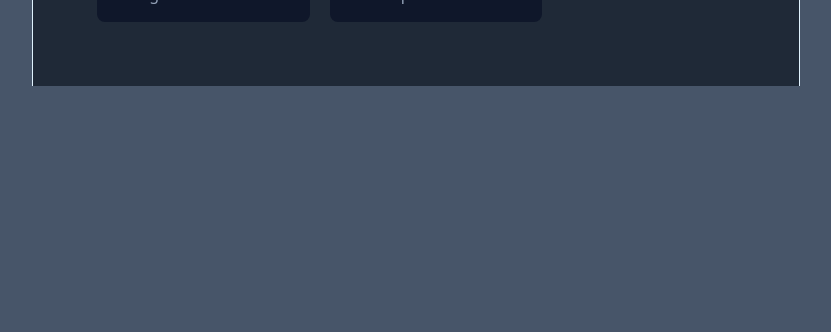
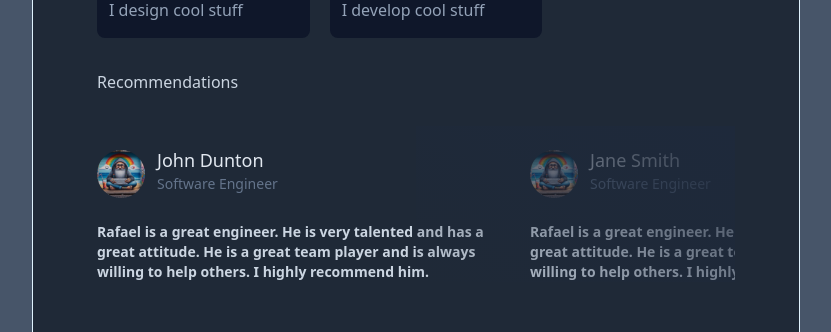
Before and after one commit to rafaelflorespereira/rafael-portfoli, a Next.js app: page / in a window 1280 px wide. Shown: the part 1118-1450 px from the top of the page, without its empty margins (224-1055 px from the left). Before the commit the page ends 1204 px from the top, so only its background shows below. Built offline with nearby package versions, Linux system fonts and the light colour scheme.

Commit message:
added recommendations

```diff
--- a/app/page.tsx
+++ b/app/page.tsx
@@ -2,6 +2,7 @@ import Experience from "./ui/experience";
 import Header from "./sections/header";
 import ImagesSection from "./sections/images-section";
 import Rewards from "./sections/rewards";
+import Recommendations from "./sections/recommendations";
 
 export default function Home() {
   return (
@@ -11,7 +12,7 @@ export default function Home() {
       <Experience />
       <Rewards />
       {/* Education Section (Articles) */}
-      {/* Recommendations */}
+      <Recommendations />
       {/* Contact me section */}
       {/* Footer Section */}
     </main>
--- a/app/sections/header.tsx
+++ b/app/sections/header.tsx
@@ -1,6 +1,6 @@
 import Image from "next/image";
 import Button from "@/app/ui/components/button";
-import profilePic from "@/public/Designer.jpeg";
+import profilePic from "@/public/profile-picture.jpeg";
 
 export default function Header() {
   return (
@@ -15,8 +15,9 @@ export default function Header() {
       />
       <h1 className="text-2xl m-2">Rafael Flores Pereira</h1>
       <h2 className="text-xs">Software Engineer</h2>
+      <h2 className="text-xs">React &bull; Nodejs &bull; Typescript</h2>
       <Button />
-      {/* Social */}
+      {/* Social media links*/}
     </section>
   );
 }
--- /dev/null
+++ b/app/sections/recommendations.tsx
@@ -0,0 +1,57 @@
+import Image from "next/image";
+import Img1 from "@/public/Image-1.jpeg";
+export default function Recommendations() {
+  const recommendations = [
+    {
+      image: Img1,
+      name: "John Dunton",
+      title: "Software Engineer",
+      message:
+        "Rafael is a great engineer. He is very talented and has a great attitude. He is a great team player and is always willing to help others. I highly recommend him.",
+    },
+    {
+      image: Img1,
+      name: "Jane Smith",
+      title: "Software Engineer",
+      message:
+        "Rafael is a great engineer. He is very talented and has a great attitude. He is a great team player and is always willing to help others. I highly recommend",
+    },
+    {
+      image: Img1,
+      name: "Jane Smith",
+      title: "Software Engineer",
+      message:
+        "Rafael is a great engineer. He is very talented and has a great attitude. He is a great team player and is always willing to help others. I highly recommend",
+    },
+  ];
+  return (
+    <section>
+      <h1 className="text-md my-8">Recommendations</h1>
+      <div className="flex gap-3 justify-start relative overflow-hidden">
+        <div className="absolute top-0 right-0 w-1/2 h-full bg-gradient-to-tr from-transparent to-slate-800" />
+        {recommendations.map((recommendation) => (
+          <div key={recommendation.name} className="min-w-2/3">
+            <div className="py-2 flex">
+              <Image
+                src={recommendation.image}
+                alt={recommendation.name}
+                width={200}
+                height={200}
+                className="rounded-full w-12 h-12 my-4"
+              />
+              <div className="mt-3 ml-3">
+                <h2 className="text-lg text-slate-200 ">
+                  {recommendation.name}
+                </h2>
+                <h3 className="text-sm text-slate-500">
+                  {recommendation.title}
+                </h3>
+              </div>
+            </div>
+            <p className="text-sm font-bold">{recommendation.message}</p>
+          </div>
+        ))}
+      </div>
+    </section>
+  );
+}
--- a/tailwind.config.ts
+++ b/tailwind.config.ts
@@ -13,6 +13,10 @@ const config: Config = {
         "gradient-conic":
           "conic-gradient(from 180deg at 50% 50%, var(--tw-gradient-stops))",
       },
+      minWidth: {
+        "3/4": "75%",
+        "2/3": "66%",
+      },
     },
   },
   plugins: [],
```
Also changed, not shown: public/profile-picture.jpeg (added), 1 other file (tests, documents, lock files or other folders).
